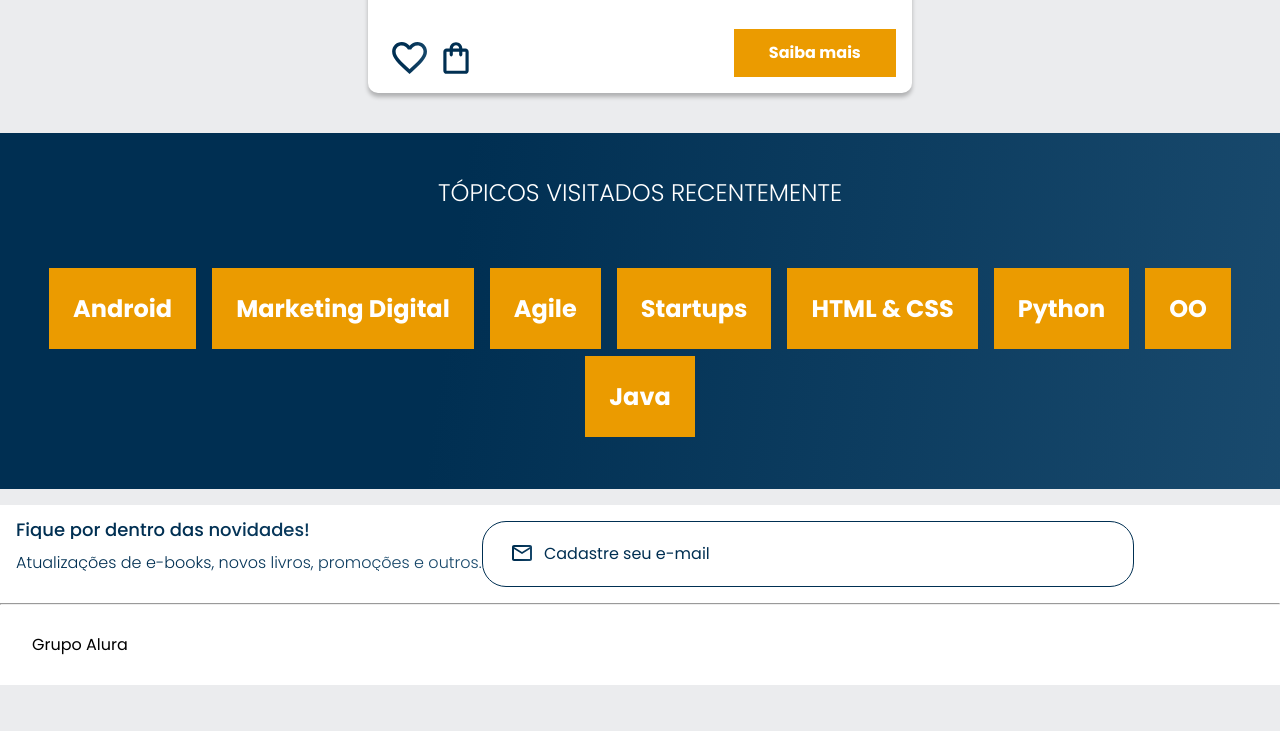
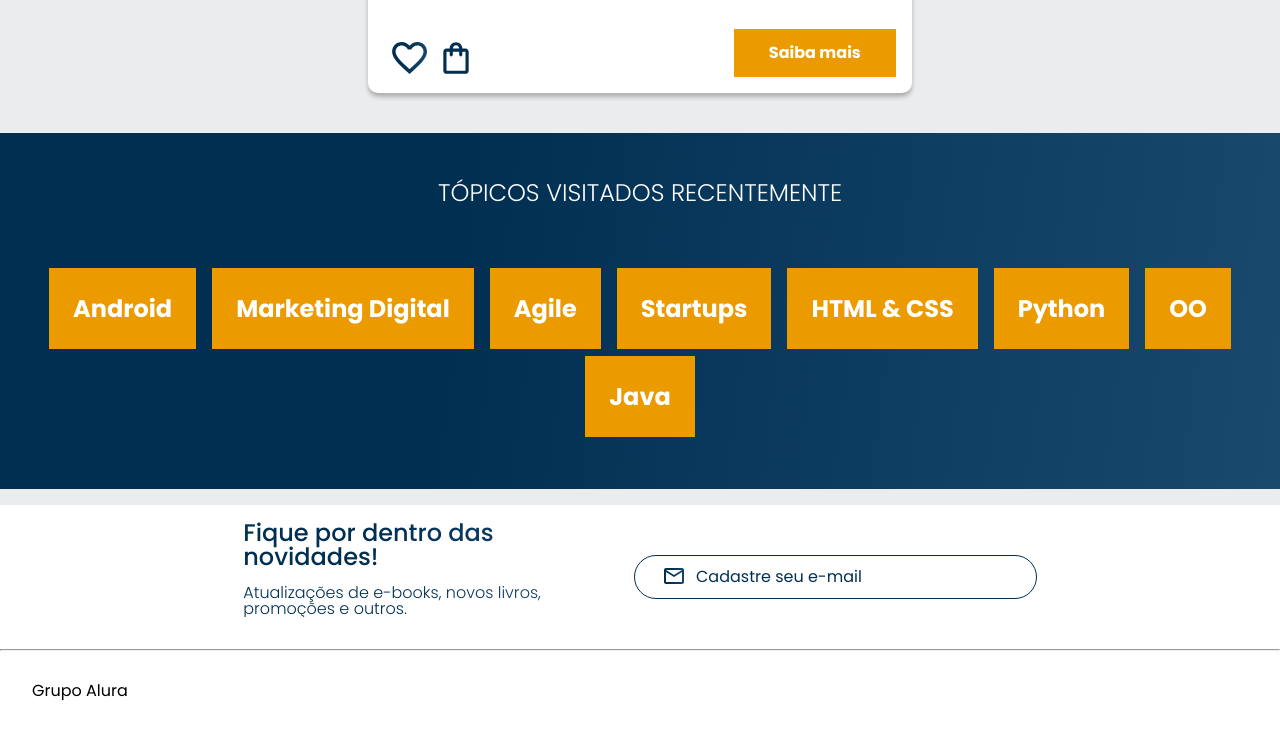
Before and after one commit to GuilhermedeSouzaS/AluraBooks, a plain HTML site: page index.html in a window 1280 px wide. Shown: the part 2159-2890 px from the top of the page. Before the commit the page ends 2844 px from the top, so only its background shows below. Drawn offline with nearby package versions, Linux system fonts and the light colour scheme.

Commit message:
Tornando responsivo

```diff
--- a/styles/contato.css
+++ b/styles/contato.css
@@ -47,12 +47,24 @@
 
     .contato {
         display: flex;
+        justify-content: center;
+        align-items: center;
 
+    }
+
+    .contato__descricao {
+        margin-right: 1em;
+        width: 30%;
+
+    }
+
+    .contato__titulo {
+        font-size: 24px;
 
     }
 
     .contato__email {
-        width: 50%;
+        width: 30%;
 
     }
 
```
Also changed, not shown: img/Alura.svg (added), img/AluraEmpresas.svg (added), img/AluraLatam.svg (added), img/AluraLingua.svg (added), img/AluraStart.svg (added), img/Caelum.svg (added), img/CarreiraSemFronteira.svg (added), img/CasaDoCodigo.svg (added), img/GUJ.svg (added), img/HipstersJobs.svg (added), img/HipstersTech.svg (added), img/Layers.svg (added), img/LikeABoss.svg (added), img/MusicDot.svg (added), 2 more files.
